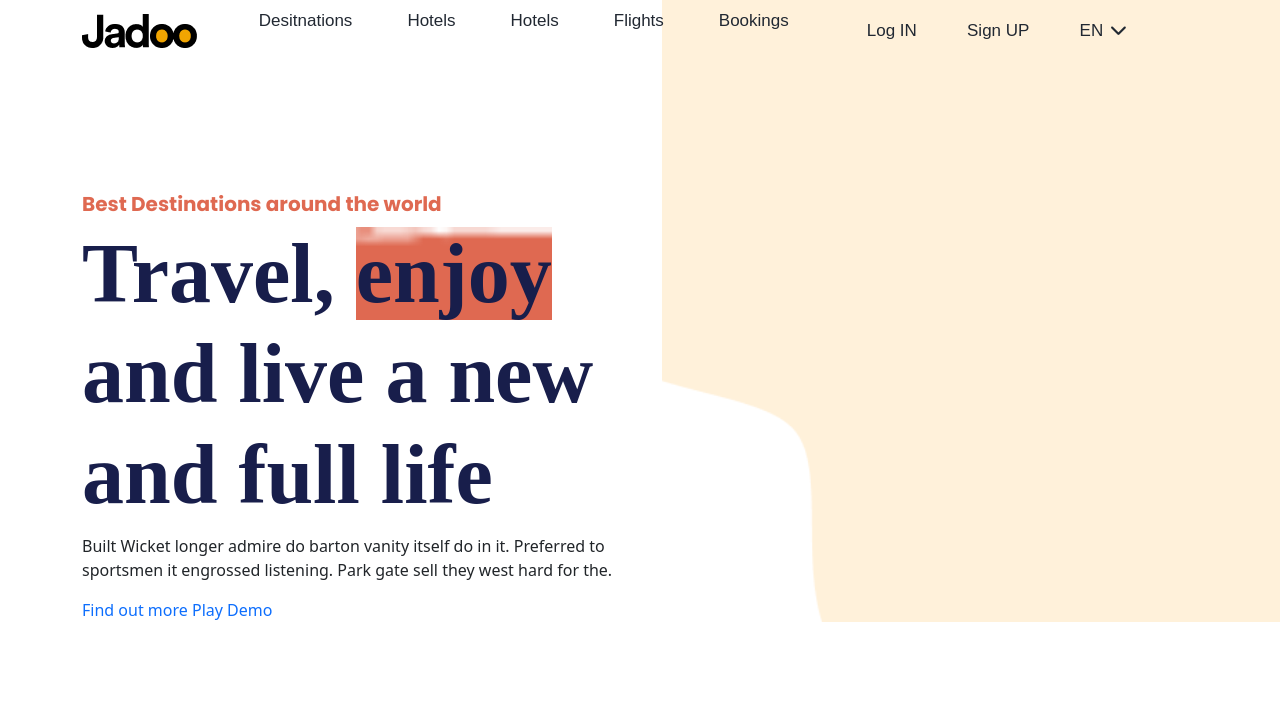
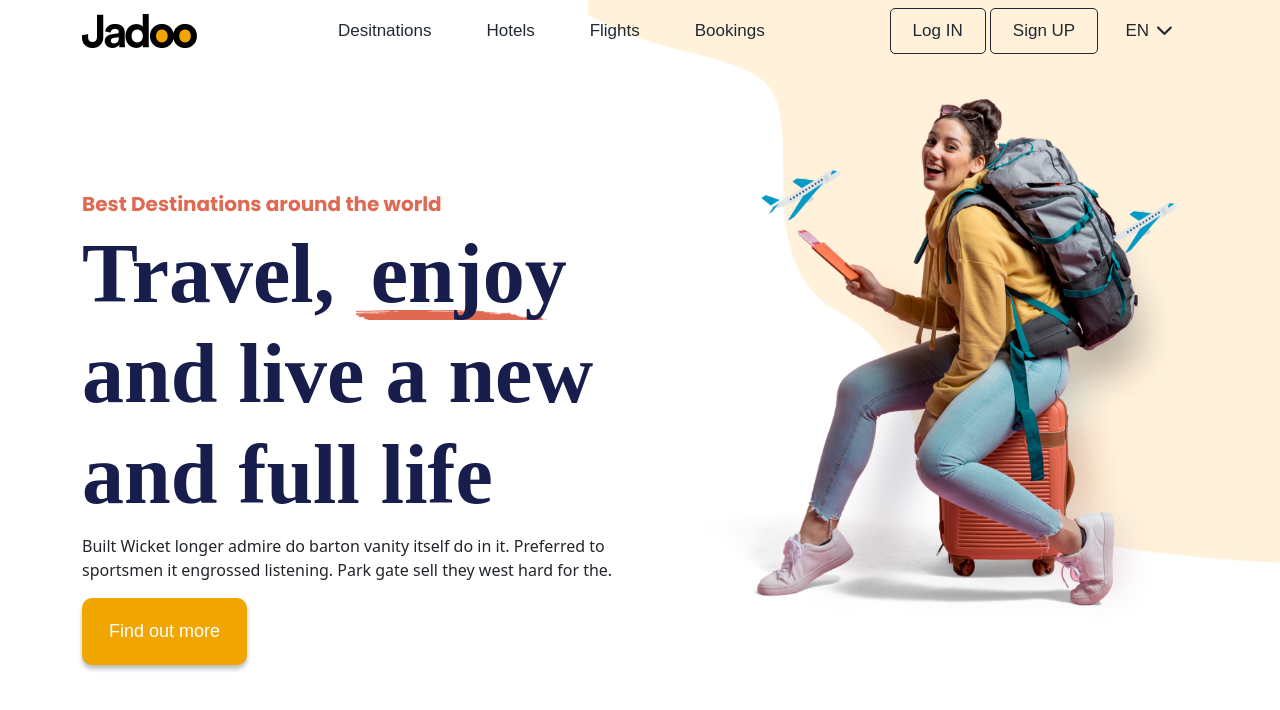
Before and after one commit to bijoysahadev/Jadoo, a plain HTML site: page index.html in a window 1280 px wide. Drawn offline with Linux system fonts and the light colour scheme; a web font is replaced by a local one.

Commit message:
Final cleanup

```diff
--- a/css/style.css
+++ b/css/style.css
@@ -18,6 +18,12 @@ h1,h2,h3,h4,h5,h6 {
     background-size: cover; */
     position: relative;
     overflow: hidden;
+    /* min-height: 100vh; */
+    height: 872.58px;
+    width: 100%;
+
+
+
 }
 nav .navbar-nav{
     column-gap: 55px;
@@ -38,7 +44,7 @@ nav .nav-item .nav-link{
     font-weight: 500;
     color: rgba(33, 40, 50,1);
       font-family: "Google Sans", sans-serif;
-      border: 1px solid transparent;
+      border: 1px solid rgba(33, 40, 50,1);
       transition: .5s;
       border-radius: 5px;
 }
@@ -53,27 +59,46 @@ nav .nav-button a:nth-child(3):hover {
     border: 1px solid transparent;
     cursor: pointer;
 }
+nav .nav-button a:nth-child(3) {
+    border: 1px solid transparent;
+}
 .yellow-image {
      position: absolute;
-    top: -20px;
-    right: -22px;
+     top: -308px;
+     right: -76px;
     /* background-color: red; */
-    width: 50%;
-    height: 1000px;
+    width:60%;
+    height: 100%;
     /* border-bottom-left-radius: 50%; */
      background: url(../Images/main.png);
-    background-position: center;
+    background-position: top right;
     background-repeat: no-repeat;
     background-size: cover;
     z-index: 0;
+    pointer-events: none;
+
 
 }
+.banner img {
+    width: 100%;
+    height: auto;
+    position: relative;
+    z-index: 2;
+    /* margin-top: 20px;
+    margin-left: -20px; */
+    /* margin-top: -50px; */
+}
+
+
 nav .container, .banner .container {
     position: relative;
     z-index: 1;
 }
-.banner {
-    /* padding-top: 180px; */
+
+.banner .container .row {
+    display: flex;
+    align-items: center;
+    justify-content: center !important;
 }
 .banner h3 {
      font-family: "Poppins", sans-serif;
@@ -90,8 +115,30 @@ nav .container, .banner .container {
 }
 .banner .container h1 span {
     background: url(../Images/banner\ two.png);
-    background-position: center;
+    background-position: bottom;
     background-repeat: no-repeat;
-    background-size: cover;
+    background-size: 110% 10px;
+    padding-bottom: 5px;
+    padding: 0 15px;
+    z-index: 1;
 }
+.banner .banner-button .left-button {
+    padding: 19px 26px;
+    background-color:rgba(241, 165, 1,1) ;
+    display: inline-block;
+    color: rgba(255, 255, 255,1);
+    font-size: 18px;
+      font-family: "Google Sans", sans-serif;
+    font-weight:500 ;
+    border-radius: 10px;
+    border: 1px solid transparent;
+    box-shadow: 0 4px 4px 0px rgba(0, 0, 0,0.25);
+    transition: .5s;
+}
+.banner .banner-button .left-button:hover {
+    background-color:rgba(255, 255, 255,1) ;
+    color: black;
+}
+
+
 /* nav css ends here */
--- a/index.html
+++ b/index.html
@@ -24,12 +24,15 @@
     <!-- google fonts 2 starts here -->
     <link rel="preconnect" href="https://fonts.googleapis.com">
     <link rel="preconnect" href="https://fonts.gstatic.com" crossorigin>
-<link href="https://fonts.googleapis.com/css2?family=Poppins:ital,wght@0,100;0,200;0,300;0,400;0,500;0,600;0,700;0,800;0,900;1,100;1,200;1,300;1,400;1,500;1,600;1,700;1,800;1,900&display=swap" rel="stylesheet">
+    <link
+        href="https://fonts.googleapis.com/css2?family=Poppins:ital,wght@0,100;0,200;0,300;0,400;0,500;0,600;0,700;0,800;0,900;1,100;1,200;1,300;1,400;1,500;1,600;1,700;1,800;1,900&display=swap"
+        rel="stylesheet">
     <!-- google fonts two ends here -->
     <!-- google fonts three link starts here -->
     <link rel="preconnect" href="https://fonts.googleapis.com">
     <link rel="preconnect" href="https://fonts.gstatic.com" crossorigin>
-<link href="https://fonts.googleapis.com/css2?family=Volkhov:ital,wght@0,400;0,700;1,400;1,700&display=swap" rel="stylesheet">
+    <link href="https://fonts.googleapis.com/css2?family=Volkhov:ital,wght@0,400;0,700;1,400;1,700&display=swap"
+        rel="stylesheet">
     <!-- google fonts three link ends here -->
 
 </head>
@@ -51,6 +54,7 @@
                     <span class="navbar-toggler-icon"></span>
                 </button>
                 <div class="collapse navbar-collapse" id="navbarSupportedContent">
+
                         <ul class="navbar-nav mx-auto mb-2 mb-lg-0">
                             <li class="nav-item">
                             <a class="nav-link " aria-current="page" href="#">Desitnations</a>
@@ -59,9 +63,7 @@
                             <a class="nav-link" href="#">Hotels</a>
                         </li>
 
-                        <li class="nav-item">
-                            <a class="nav-link" href="#">Hotels</a>
-                        </li>
+
 
                         <li class="nav-item">
                             <a class="nav-link" href="#">Flights</a>
@@ -71,6 +73,7 @@
                             <a class="nav-link" href="#">Bookings</a>
                         </li>
 
+                        </ul>
                         <div class="nav-button">
                             <a href="#">Log IN</a>
                             <a href="#">Sign UP</a>
@@ -82,26 +85,29 @@
             </div>
         </nav>
 
-        <!--  -->  <section class="banner">
+        <!--  -->
+        <section class="banner">
             <div class="container">
                 <div class="row">
                     <div class="col-lg-6">
                         <h3>Best Destinations around the world</h3>
-                    <h1>Travel,    <span>enjoy</span>
+                        <h1>Travel, <span>enjoy</span>
                             and live a new
                             and full life
                         </h1>
-                    <p>Built Wicket longer admire do barton vanity itself do in it. Preferred to sportsmen it engrossed listening. Park gate sell they west hard for the.</p>
+                        <p>Built Wicket longer admire do barton vanity itself do in it. Preferred to sportsmen it
+                            engrossed listening. Park gate sell they west hard for the.</p>
 
 
-                  <div class="bannner-button">
-                    <a href="#">Find out more</a>
-                    <a href="#">Play Demo</a>
+                        <div class="banner-button">
+                            <a href="# " class="left-button">Find out more</a>
+
                         </div>
 
                     </div>
                     <div class="col-lg-6">
-                    <!-- <img src="./Images/banner.png" alt="banner"> -->
+
+                   <img src="./Images/banner.png" alt="banner">
                     </div>
                 </div>
             </div>
```
Also changed, not shown: Images/Play button.png (added). Lines whose indentation alone changed are shown as unchanged.
